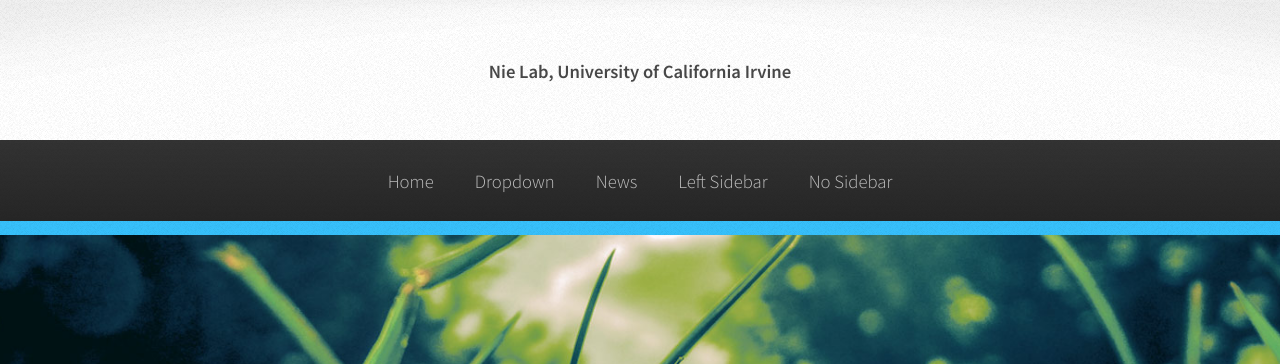
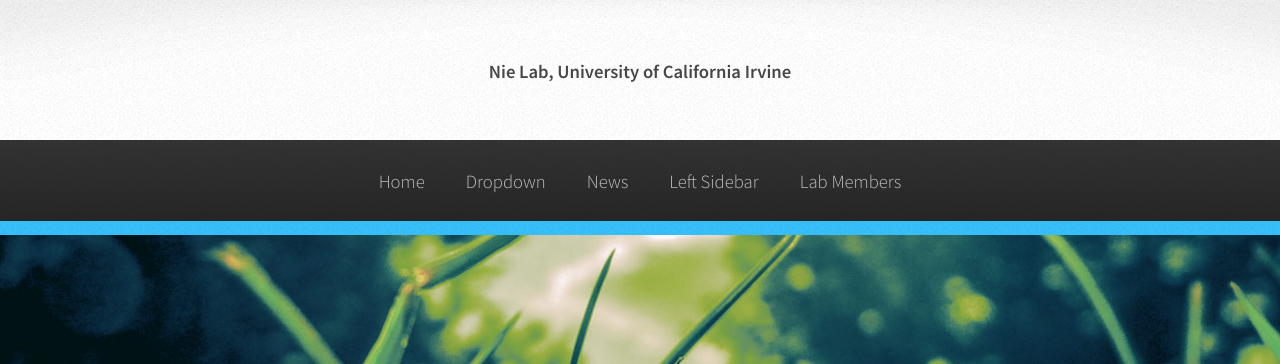
Before and after one commit to NieLab/nielab.github.io, a Jekyll site: the page built from index.html, in a window 1280 px wide. Shown: the top 364 px of the page. Built offline with Jekyll 4.4.1, drawn with Linux system fonts in a browser that asks for light colours.

Commit message:
Update header.html

```diff
--- a/_includes/header.html
+++ b/_includes/header.html
@@ -55,7 +55,7 @@
 							</li>
 							<li {% if current[1] == 'blog' %}class="current"{% endif %}><a href="{{ site.baseurl }}/blog">News</a></li>
 							<li {% if current[1] == 'left-sidebar.html' %}class="current"{% endif %}><a href="{{ site.baseurl }}/left-sidebar.html">Left Sidebar</a></li>
-							<li {% if current[1] == 'no-sidebar.html' %}class="current"{% endif %}><a href="{{ site.baseurl }}/no-sidebar.html">No Sidebar</a></li>
+							<li {% if current[1] == 'no-sidebar.html' %}class="current"{% endif %}><a href="{{ site.baseurl }}/labmembers.html">Lab Members</a></li>
 						</ul>
 					</nav>
 
```
